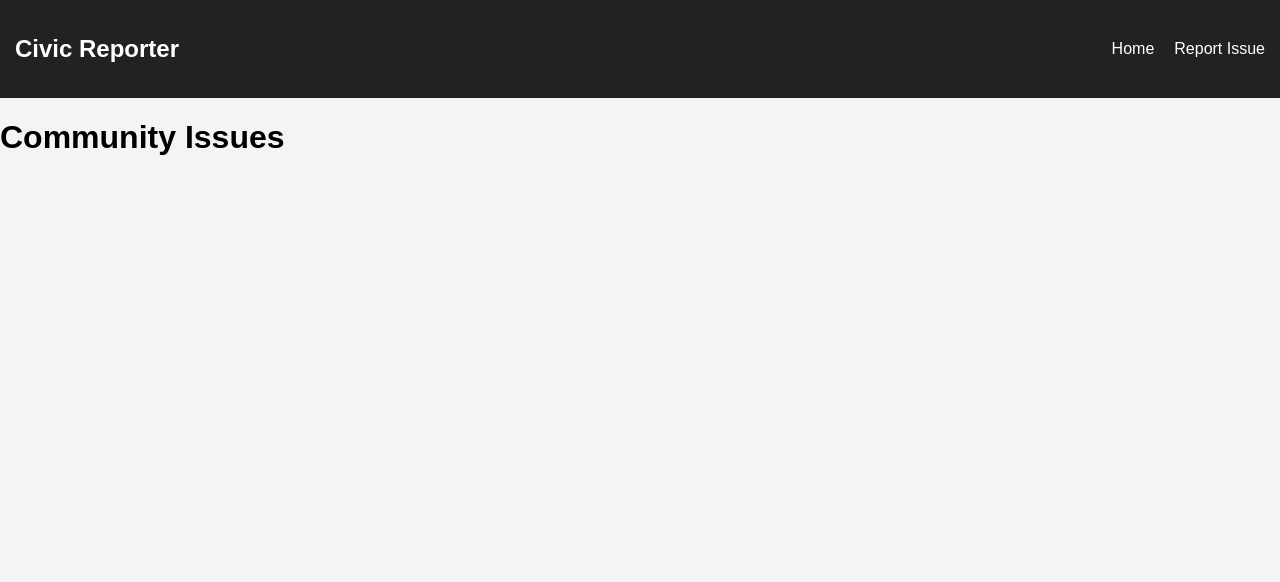
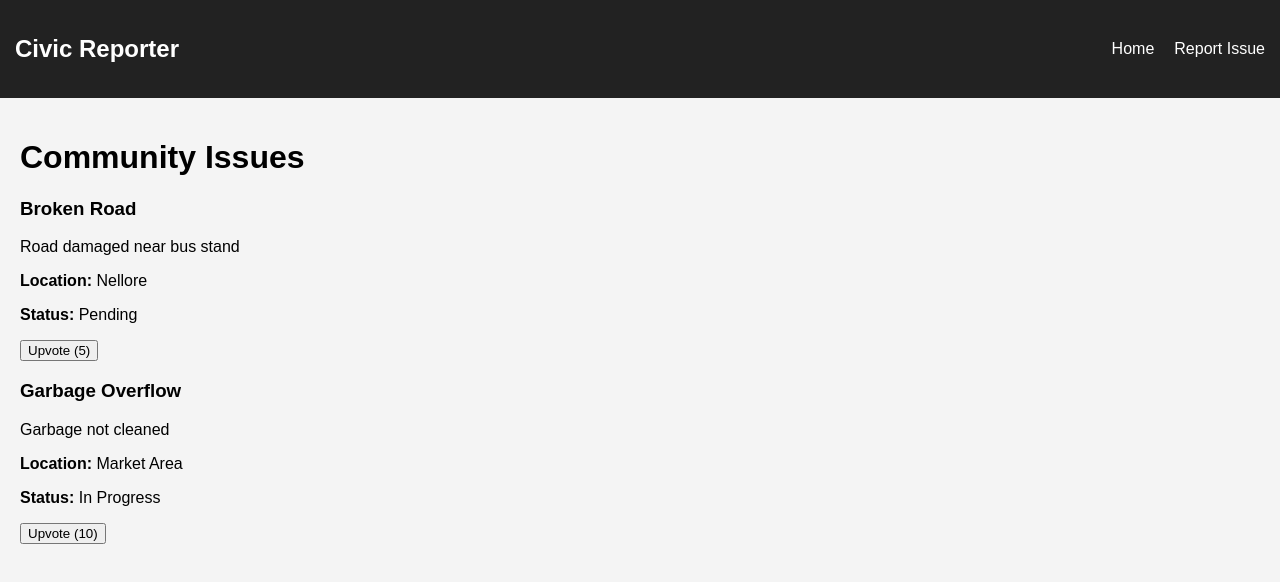
Before and after one commit to Manikanta420m/CommunityServe, a React (Vite) app in the folder CommunityServe/: page / in a window 1280 px wide. Shown: the top 582 px of the page. Built offline with nearby package versions, Linux system fonts and the light colour scheme.

Commit message:
creating some dummy issues for people

```diff
--- a/CommunityServe/src/pages/home.jsx
+++ b/CommunityServe/src/pages/home.jsx
@@ -1,7 +1,33 @@
+import IssueCard from "../components/issueCard";
+
 function Home() {
+  const issues = [
+    {
+      id: 1,
+      title: "Broken Road",
+      description: "Road damaged near bus stand",
+      location: "Nellore",
+      status: "Pending",
+      votes: 5,
+    },
+
+    {
+      id: 2,
+      title: "Garbage Overflow",
+      description: "Garbage not cleaned",
+      location: "Market Area",
+      status: "In Progress",
+      votes: 10,
+    },
+  ];
+
   return (
-    <div>
+    <div className="container">
       <h1>Community Issues</h1>
+
+      {issues.map((issue) => (
+        <IssueCard key={issue.id} issue={issue} />
+      ))}
     </div>
   );
 }
```
